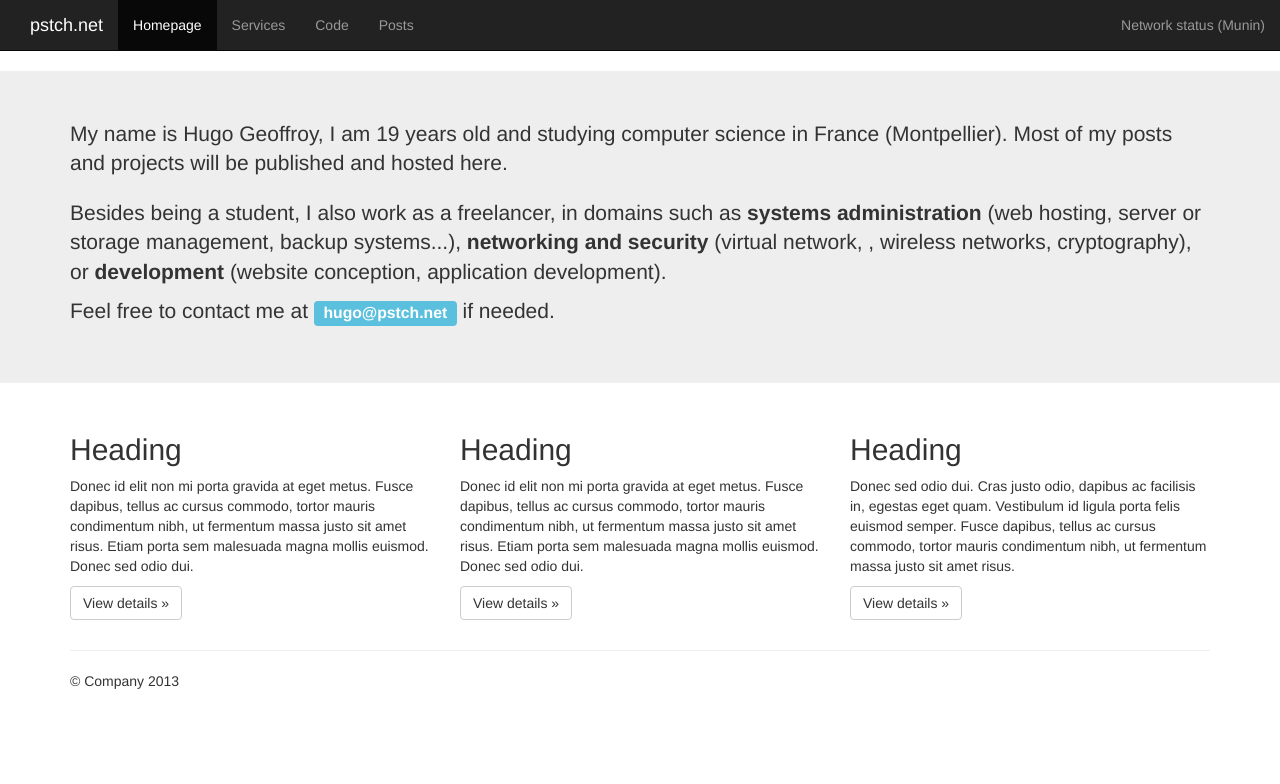
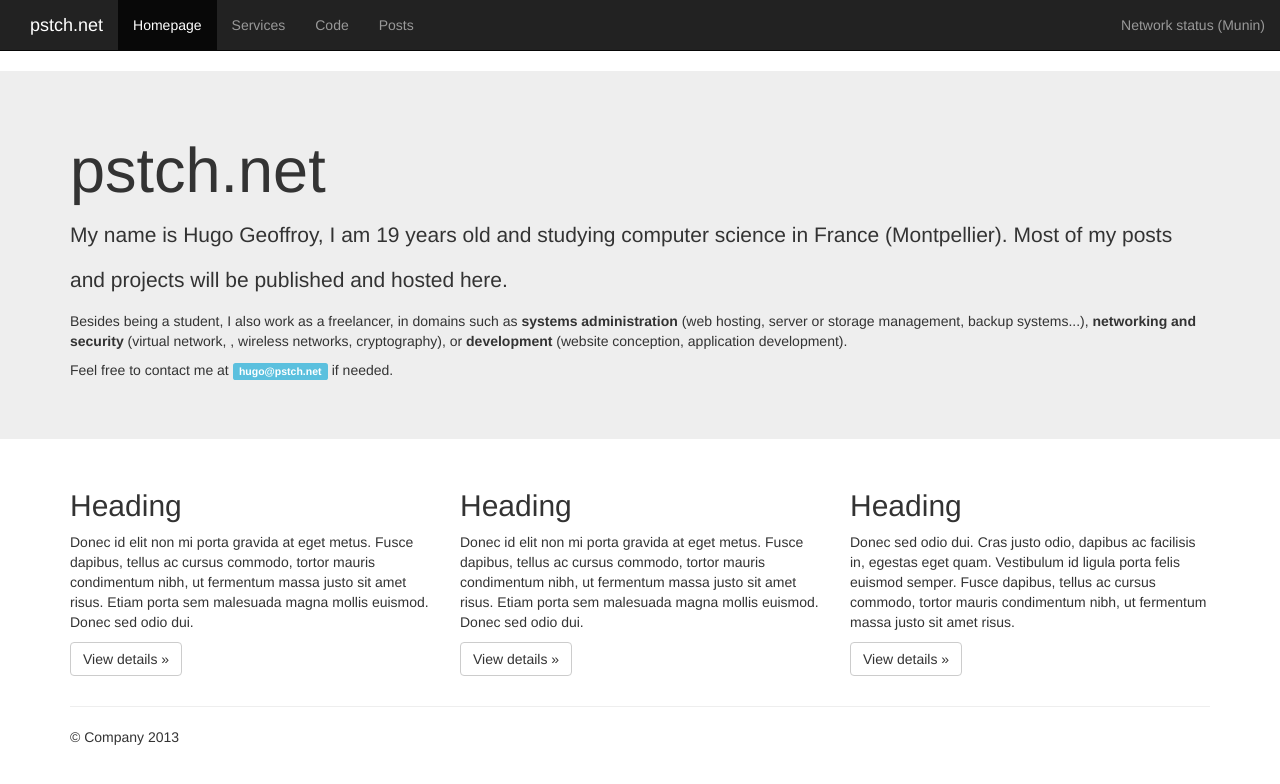
Before and after one commit to pstch/pstch-www, a Jekyll site: the page built from index.html, in a window 1280 px wide. Shown: the top 784 px of the page. Built offline with Jekyll 4.4.1, drawn with Linux system fonts in a browser that asks for light colours.

Commit message:
New design with bootstrap

```diff
--- a/index.html
+++ b/index.html
@@ -3,9 +3,10 @@ layout: default
 title: pstch.net
 ---
 
-<div class="jumbotron">
+<div class="jumbotron" id="home-header">
   <div class="container">
-    <p class="lead">My name is Hugo Geoffroy, I am 19 years old and studying computer science in France (Montpellier). Most of my posts and projects will be published and hosted here.</p>
+    <h1>pstch.net</h1
+    <p>My name is Hugo Geoffroy, I am 19 years old and studying computer science in France (Montpellier). Most of my posts and projects will be published and hosted here.</p>
     <p>Besides being a student, I also work as a freelancer, in domains such as <strong>systems administration</strong> (web hosting, server or storage management, backup systems...), <strong>networking and security</strong> (virtual network, , wireless networks, cryptography), or <strong>development</strong> (website conception, application development).</p>
     <p>Feel free to contact me at <a class="label label-info" href="mailto:hugo@pstch.net">hugo@pstch.net</a> if needed.</p>
   </div>
--- a/media/css/custom.css
+++ b/media/css/custom.css
@@ -5,3 +5,9 @@
 .navbar-brand:hover #logo {
     opacity: 1
 }
+#home-header p {
+    font-size: 14px;
+}
+#home-header p:first-child {
+    font-size: 18px;
+}
```
